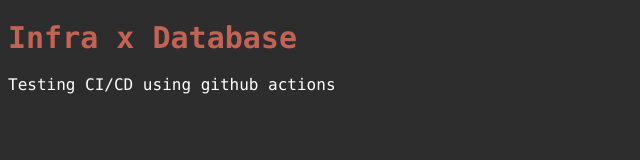
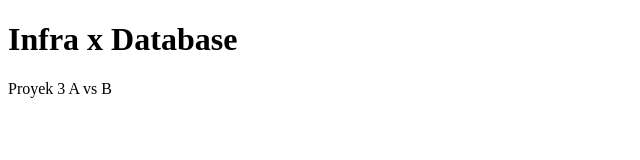
Before and after one commit to ardinur03/go-infra-cicd, a plain HTML site: page static/index.html in a window 1280 px wide. Shown: the whole page, without its empty margins (0-640 px from the left). Drawn offline with Linux system fonts and the light colour scheme.

Commit message:
Update index.html

```diff
--- a/static/index.html
+++ b/static/index.html
@@ -1,28 +1,11 @@
 <!DOCTYPE html>
 
 <head>
-    <title>Belajar CI/CD untuk Pemula</title>
-    <style>
-        body {
-            background-color: #2D2D2D;
-        }
-
-        h1 {
-            color: #C26356;
-            font-size: 30px;
-            font-family: Menlo, Monaco, fixed-width;
-        }
-
-        p {
-            color: white;
-            font-family: "Source Code Pro", Menlo, Monaco, fixed-width;
-        }
-    </style>
+    <title>Infra CI-CD</title>
 </head>
-
 <body>
     <h1>Infra x Database</h1>
-    <p>Testing CI/CD using github actions</p>
+    <p>Proyek 3 A vs B</p>
 </body>
 
 </html>
```
